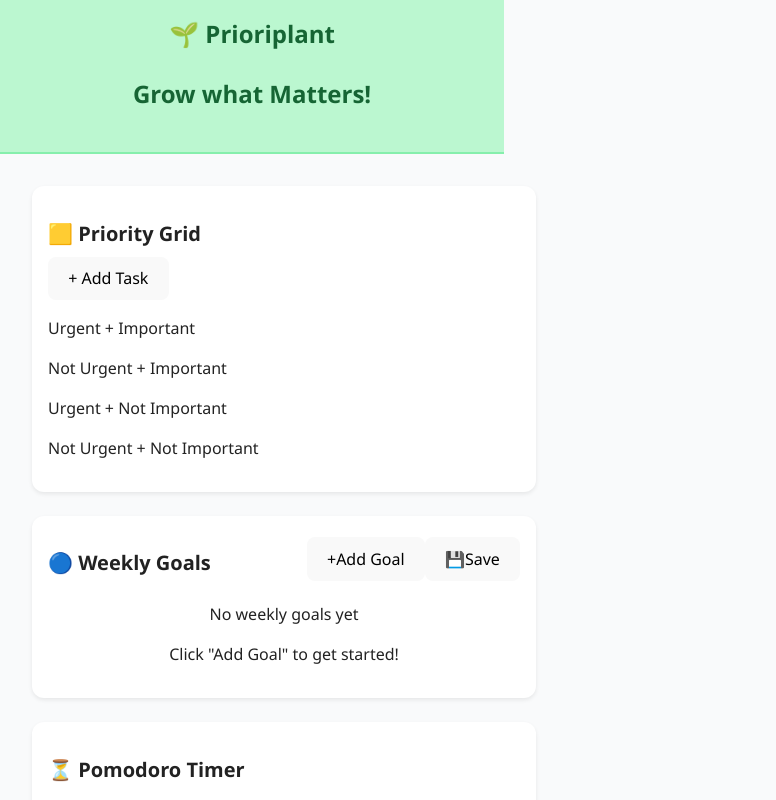
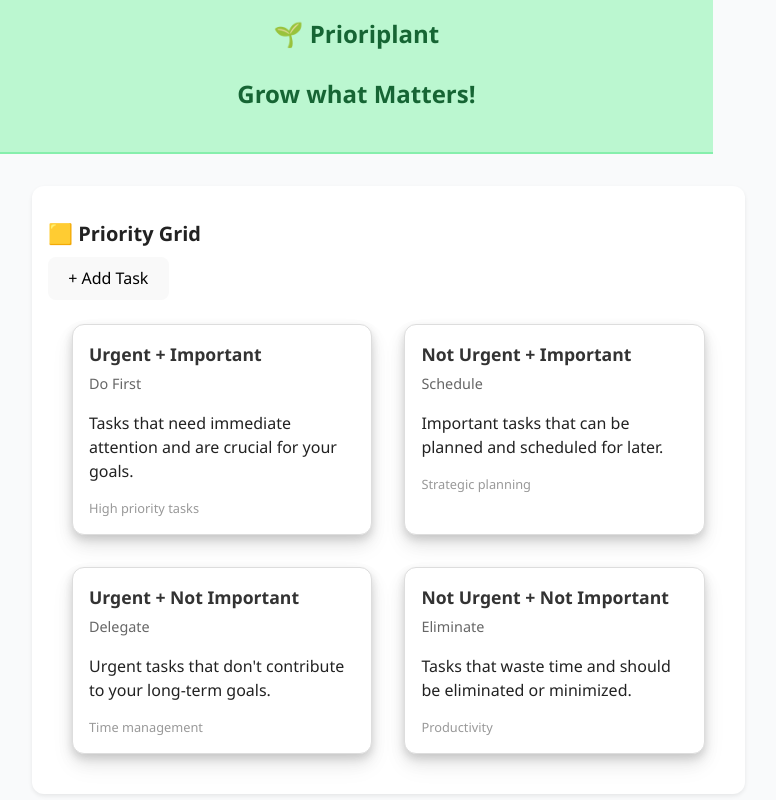
Before and after one commit to chknutson/JoC-Timer, a React (Vite) app: page / in a window 1280 px wide. Shown: the top 800 px of the page, without its empty margins (0-776 px from the left). Built offline with nearby package versions, Linux system fonts and the light colour scheme.

Commit message:
made carsd rounded and put in shadowing

```diff
--- /dev/null
+++ b/src/components/Card/Card.css
@@ -0,0 +1,61 @@
+/* src/components/Card/Card.css */
+.card {
+  background: white;
+  border: 1px solid #ddd;
+  border-radius: 12px;
+  padding: 16px;
+  margin: 8px;
+  box-shadow:
+    0 4px 8px rgba(0, 0, 0, 0.12),
+    0 8px 16px rgba(0, 0, 0, 0.08),
+    0 12px 24px rgba(0, 0, 0, 0.06);
+  transition: transform 0.2s ease, box-shadow 0.2s ease;
+  max-width: 100%;
+}
+
+.card:hover {
+  transform: translateY(-3px);
+  box-shadow:
+    0 6px 12px rgba(0, 0, 0, 0.16),
+    0 12px 24px rgba(0, 0, 0, 0.12),
+    0 18px 36px rgba(0, 0, 0, 0.08);
+}
+
+.card-title {
+  font-weight: 600;
+  font-size: 1.1rem;
+  margin-bottom: 6px;
+  color: #333;
+}
+
+.card-subtitle {
+  font-size: 0.9rem;
+  color: #666;
+  margin-bottom: 8px;
+}
+
+.card-meta {
+  font-size: 0.8rem;
+  color: #999;
+  margin-top: 8px;
+}
+
+/* Responsive design for mobile */
+@media (max-width: 768px) {
+  .card {
+    padding: 12px;
+    margin: 4px;
+  }
+
+  .card-title {
+    font-size: 1rem;
+  }
+
+  .card-subtitle {
+    font-size: 0.85rem;
+  }
+
+  .card-meta {
+    font-size: 0.75rem;
+  }
+}
--- /dev/null
+++ b/src/components/Card/Card.jsx
@@ -0,0 +1,16 @@
+import "./Card.css";
+
+export default function Card({ title, subtitle, meta, children }) {
+  return (
+    <div className="card">
+      <div className="card-title">{title}</div>
+      {subtitle && (
+        <div className="card-subtitle">{subtitle}</div>
+      )}
+      {children}
+      {meta && (
+        <div className="card-meta">{meta}</div>
+      )}
+    </div>
+  );
+}
--- a/src/components/PriorityGrid.tsx
+++ b/src/components/PriorityGrid.tsx
@@ -1,4 +1,5 @@
 import AddTaskForm from './AddTaskForm';
+import Card from './Card/Card';
 
 export default function PriorityGrid() {
 
@@ -9,11 +10,38 @@ export default function PriorityGrid() {
         <AddTaskForm/>
       </div>
 
-      <div>
-        <p>Urgent + Important</p>
-        <p>Not Urgent + Important</p>
-        <p>Urgent + Not Important</p>
-        <p>Not Urgent + Not Important</p>
+      <div style={{ display: 'grid', gridTemplateColumns: 'repeat(auto-fit, minmax(250px, 1fr))', gap: '16px', padding: '16px' }}>
+        <Card
+          title="Urgent + Important"
+          subtitle="Do First"
+          meta="High priority tasks"
+        >
+          <p>Tasks that need immediate attention and are crucial for your goals.</p>
+        </Card>
+
+        <Card
+          title="Not Urgent + Important"
+          subtitle="Schedule"
+          meta="Strategic planning"
+        >
+          <p>Important tasks that can be planned and scheduled for later.</p>
+        </Card>
+
+        <Card
+          title="Urgent + Not Important"
+          subtitle="Delegate"
+          meta="Time management"
+        >
+          <p>Urgent tasks that don't contribute to your long-term goals.</p>
+        </Card>
+
+        <Card
+          title="Not Urgent + Not Important"
+          subtitle="Eliminate"
+          meta="Productivity"
+        >
+          <p>Tasks that waste time and should be eliminated or minimized.</p>
+        </Card>
       </div>
     </section>
   );
```
